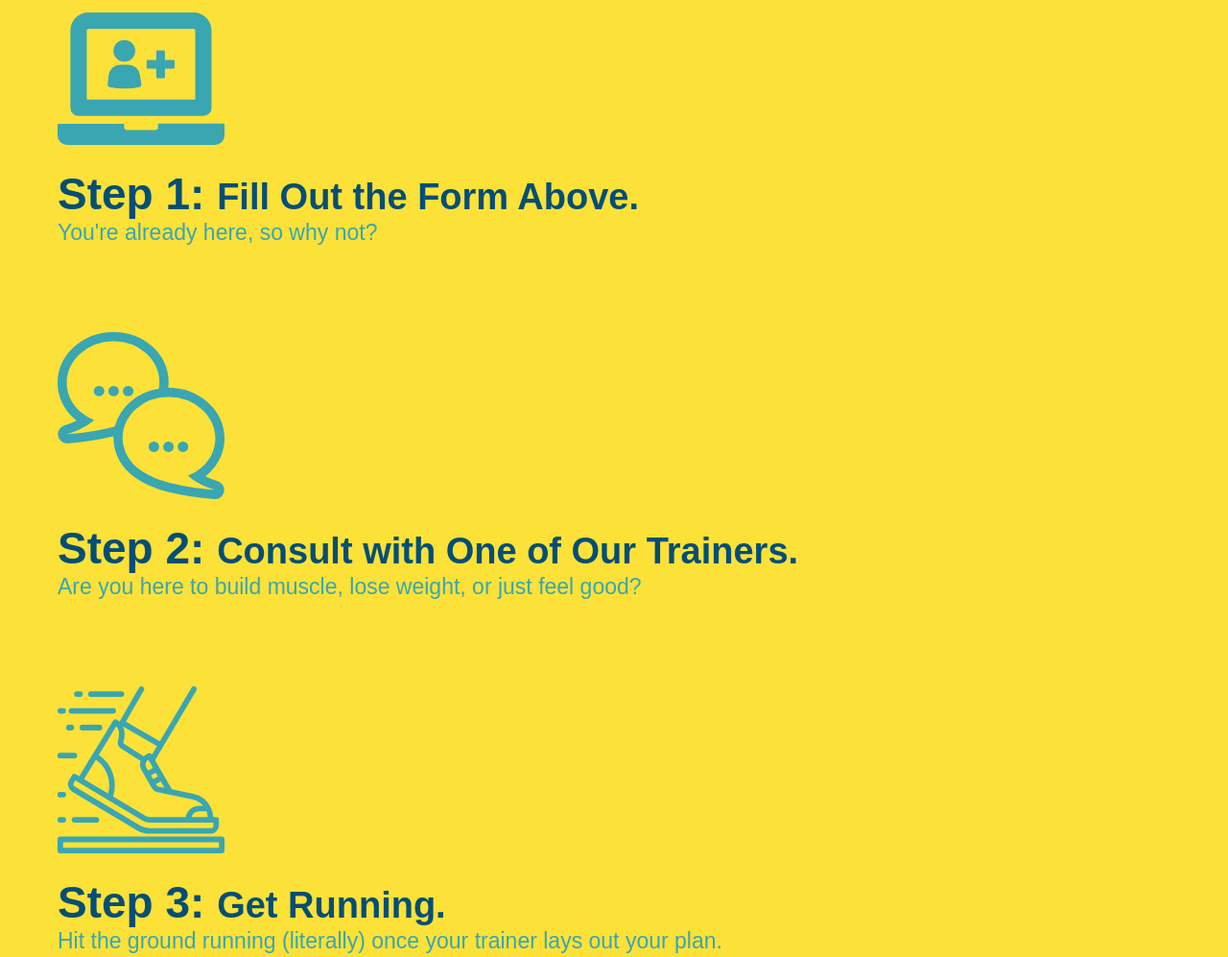
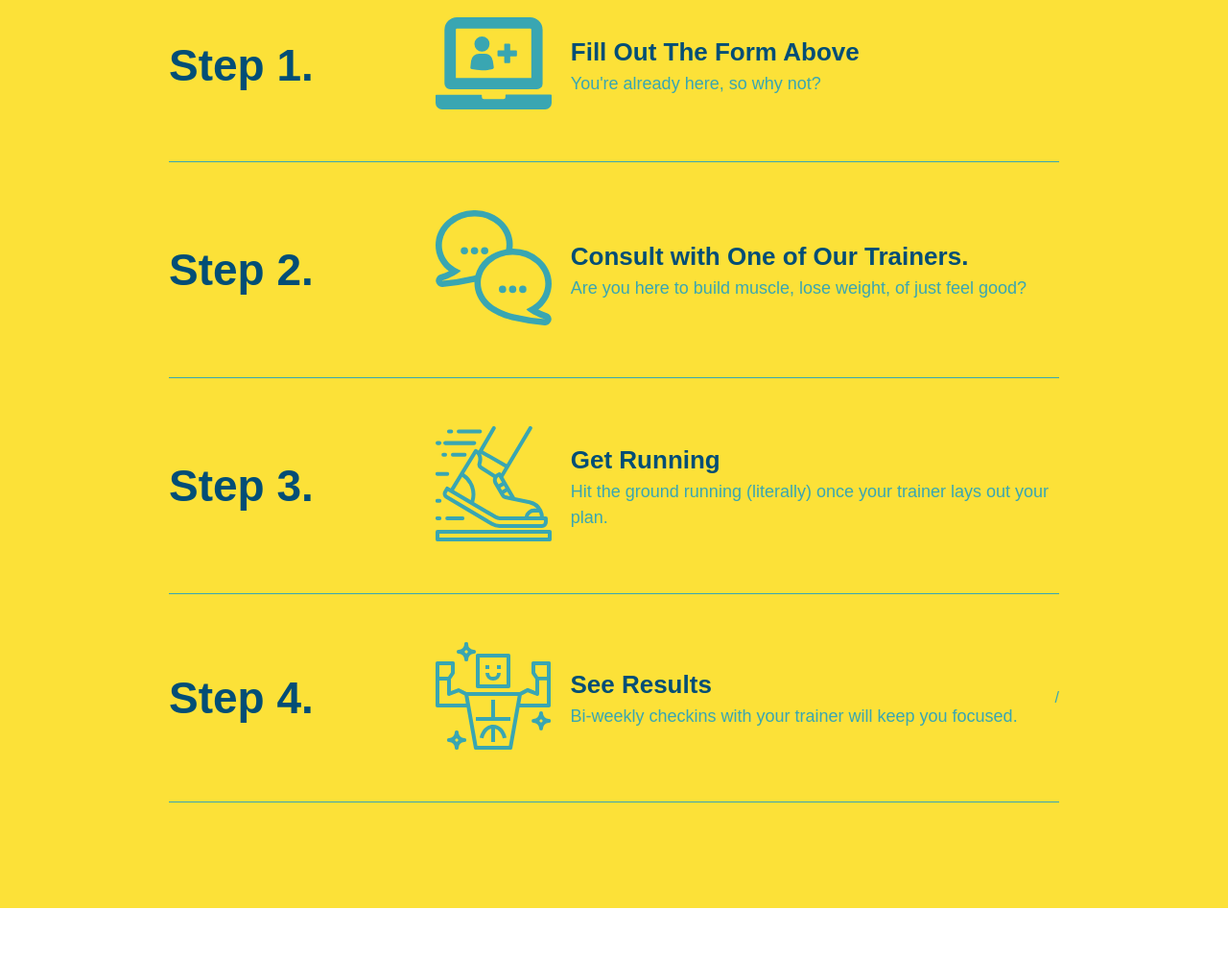
Before and after one commit to MatthewSonger/run-buddy, a plain HTML site: page index.html in a window 1280 px wide. Shown: the part 1275-2272 px from the top of the page at 96% size. Drawn offline with Linux system fonts and the light colour scheme.

Commit message:
add flexbox to the steps

```diff
--- a/assets/css/style.css
+++ b/assets/css/style.css
@@ -168,29 +168,43 @@ section {
     background-color: #fce138;
 }
 
-.steps div {
-    margin-bottom: 80px;
+.step h3 {
+    color: #024e76;
+    font-size: 46px;
+    flex: 1 30%;
 }
 
-.steps img {
-    width: 15%;
-    margin: 10px 0
+.step-info {
+    flex: 2 70%;
+    display: flex;
+    flex-wrap: wrap;
+    align-items: center;
 }
 
-.steps h3 {
-    color: #024e76;
-    font-size: 46px;
-    margin-top: 10px;
+.step-text p {
+    color: #39a6b2;
+    font-size: 18px;
 }
 
-.steps p {
-    color: #39a6b2;
-    font-size: 23px;
+
+.step-text {
+    font-size: 26px;
+    line-height: 1.5;
+    color: #024e76;
+    flex: 12;
 }
 
-.steps span {
-    font-size: 38px;
+.step {
+    margin: 50px auto;
+    padding-bottom: 50px;
+    width: 80%;
+    border-bottom: 1px solid #39a6b2;
+    display: flex;
+    flex-wrap: wrap;
+    align-items: center;
+    justify-content: space-between;
 }
+
 
 .section-title {
     font-size: 55px;
@@ -200,6 +214,15 @@ section {
     text-align: center;
     margin: 0 auto 35px auto;
     width: 50%;
+}
+
+.step-img {
+    flex: 1 12%;
+    margin-right: 20px;
+}
+
+.step-img img {
+    max-width: 100%;
 }
 
 .primary-border {
--- a/index.html
+++ b/index.html
@@ -87,29 +87,56 @@
        <!--"what you do" section-->
         <section id="what-you-do" class="steps">
             <h2 class="section-title secondary-border">What You Do</h2>
-
-            <div>
-                <img src="./assets/images/step-1.svg" alt="">
-                <h3>Step 1: <span> Fill Out the Form Above.</span></h3>
-                <p>You're already here, so why not?</p>
+            <div class="step">
+                <h3>Step 1.</h3>
+                <div class="step-info">
+                    <div class="step-img">
+                        <img src="./assets/images/step-1.svg" alt="" />
+                    </div>
+                    <div class="step-text">
+                        <h4>Fill Out The Form Above</h4>
+                        <p>You're already here, so why not?</p>
+                    </div>
+                </div>
             </div>
 
-            <div>
-                <img src="./assets/images/step-2.svg" alt="">
-                <h3>Step 2: <span>Consult with One of Our Trainers.</span></h3>
-                <p>Are you here to build muscle, lose weight, or just feel good?</p>
+            <div class="step">
+                <h3>Step 2.</h3>
+                <div class="step-info">
+                    <div class="step-img">
+                        <img src="./assets/images/step-2.svg" alt="">
+                    </div>
+                    <div class="step-text">
+                        <h4>Consult with One of Our Trainers.</h4>
+                        <p>Are you here to build muscle, lose weight, of just feel good?</p>
+                    </div>
+                </div>
             </div>
 
-            <div>
-                <img src="./assets/images/step-3.svg" alt="">
-                <h3>Step 3: <span>Get Running.</span></h3>
-                <p>Hit the ground running (literally) once your trainer lays out your plan.</p>
-            </div>
+            <div class="step">
+                <h3>Step 3.</h3>
+                <div class="step-info">
+                    <div class="step-img">
+                        <img src="./assets/images/step-3.svg" alt="">
+                    </div>
+                    <div class="step-text">
+                        <h4>Get Running</h4>
+                        <p>Hit the ground running (literally) once your trainer lays out your plan.</p>
+                    </div>
+                </div>
+             </div>
 
-            <div>
-                <img src="./assets/images/step-4.svg" alt="">
-                <h3>Step 4: See Results.</h3>
-                <p>Bi-weekly checkins with your trainer will keep you focused.</p>
+            <div class="step">
+                <h3>Step 4.</h3>
+                <div class="step-info">
+                    <div class="step-img">
+                        <img src="./assets/images/step-4.svg" alt="">
+                    </div>
+                    <div class="step-text">
+                        <h4>See Results</h4>
+                        <p>Bi-weekly checkins with your trainer will keep you focused.</p>
+                    </div>/
+                </div>
             </div>
         </section>
 
```
